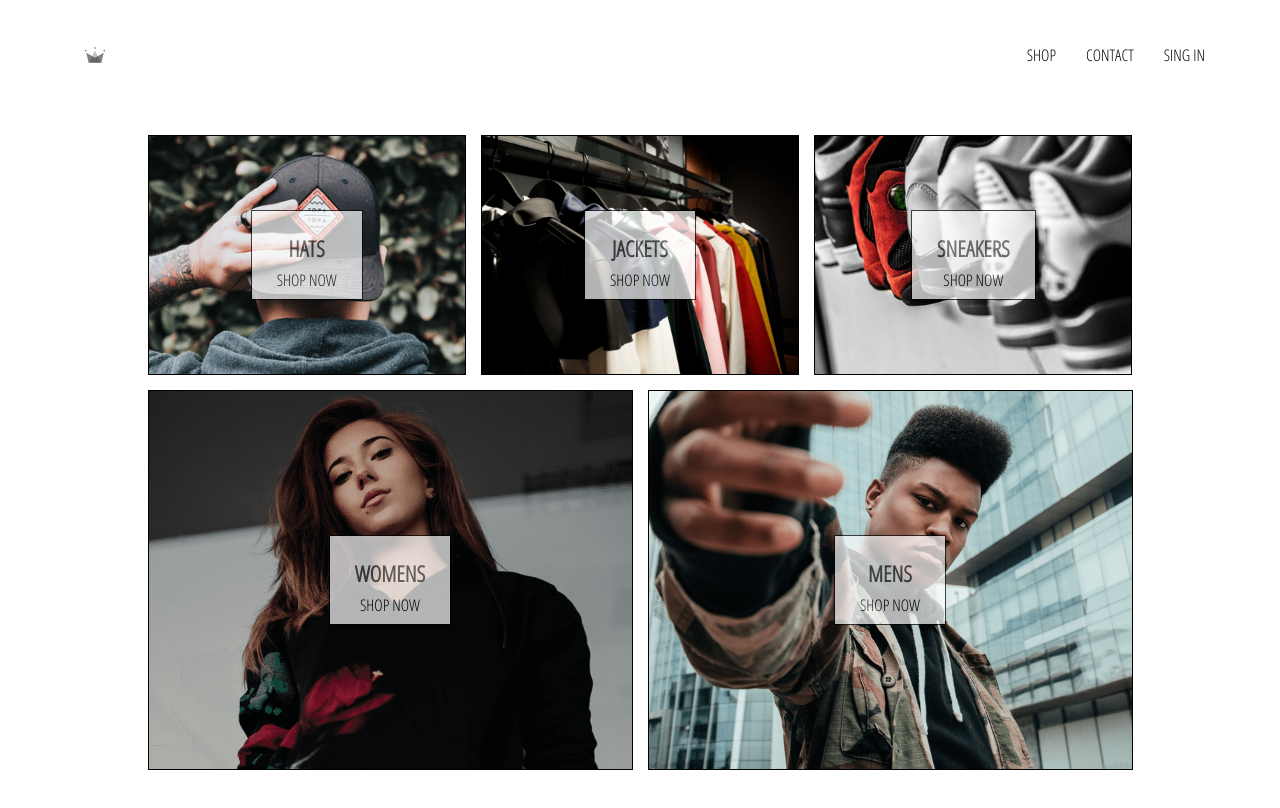
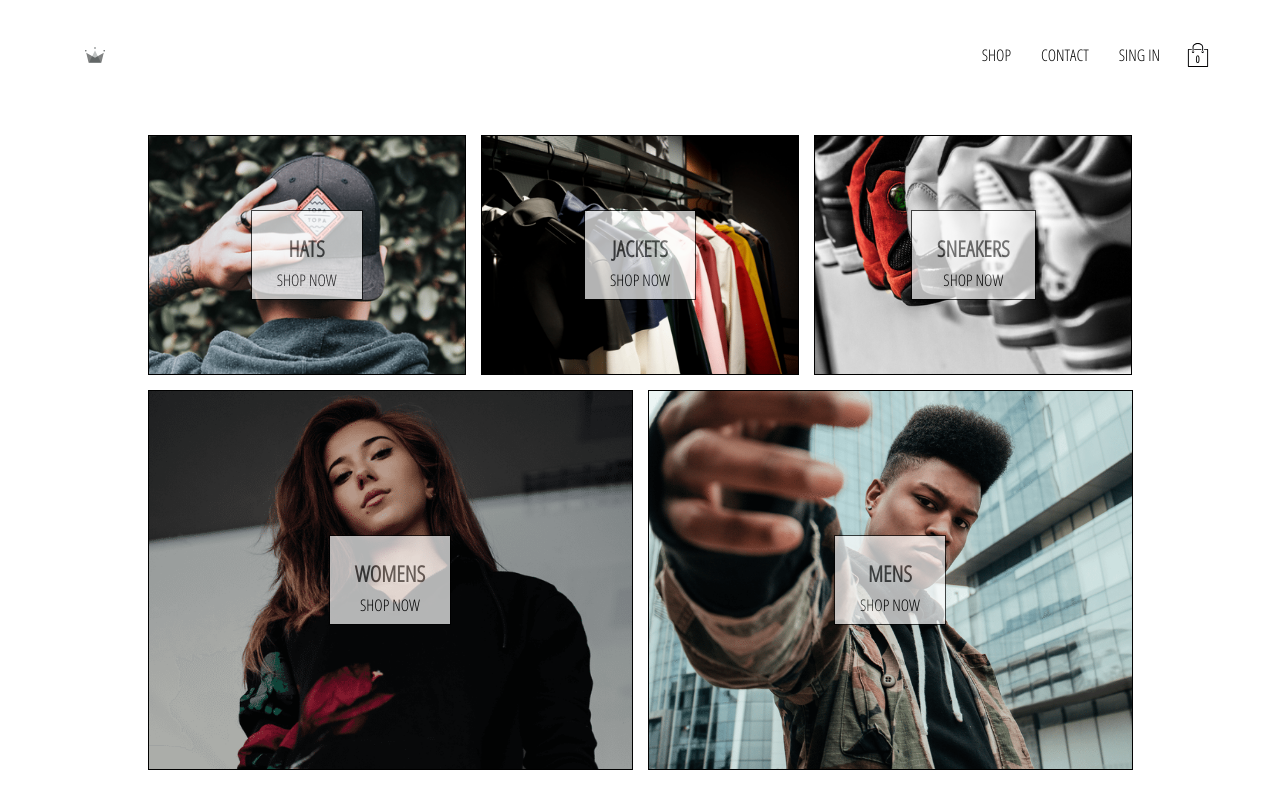
Before and after one commit to juestor/piubella, a React (Create React App) app in the folder piubella-jewelry/: page / in a window 1280 px wide. Shown: the top 808 px of the page. Built offline with nearby package versions, Linux system fonts and the light colour scheme; no server answers.

Commit message:
implement the cart icon and cart state status

```diff
--- /dev/null
+++ b/piubella-jewelry/src/components/cart-dropdown/cart-dropdown.component.jsx
@@ -0,0 +1,15 @@
+import React from 'react';
+
+import CustomButton from '../custom-button/custom-button.component';
+
+import './cart-dropdown.styles.scss'
+
+const CartDropdown = () => (
+    <div className='cart-dropdown'>
+        <div className='cart-items'/>
+        <CustomButton>GO TO CHECKOUT</CustomButton>
+
+    </div>
+);
+
+export default CartDropdown;
--- /dev/null
+++ b/piubella-jewelry/src/components/cart-dropdown/cart-dropdown.styles.scss
@@ -0,0 +1,24 @@
+.cart-dropdown {
+    position: absolute;
+    width: 240px;
+    height: 340px;
+    display: flex;
+    flex-direction: column;
+    padding: 20px;
+    border: 1px solid black;
+    background-color: white;
+    top: 90px;
+    right: 40px;
+    z-index: 5;
+
+    .cart-items {
+      height: 240px;
+      display: flex;
+      flex-direction: column;
+      overflow: scroll;
+    }
+
+    button {
+      margin-top: auto;
+    }
+  }
--- /dev/null
+++ b/piubella-jewelry/src/components/cart-icon/cart-icon.component.jsx
@@ -0,0 +1,24 @@
+import React from 'react';
+import { connect } from 'react-redux';
+
+import { toogleCartHidden } from '../../redux/cart/cart.actions';
+
+import { ReactComponent as ShoppingIcon } from '../../assets/shopping-bag.svg';
+
+import './cart-icon.styles.scss';
+
+const CartIcon = ({toogleCartHidden}) => (
+  <div className='cart-icon' onClick={toogleCartHidden}>
+    <ShoppingIcon className='shopping-icon'/>
+    <span className='item-count'>0</span>
+  </div>
+);
+
+const mapDispatchToProps = dispatch => ({
+  toogleCartHidden: () => dispatch(toogleCartHidden())
+});
+
+export default connect(
+  null,
+  mapDispatchToProps
+)(CartIcon);
--- /dev/null
+++ b/piubella-jewelry/src/components/cart-icon/cart-icon.styles.scss
@@ -0,0 +1,21 @@
+.cart-icon {
+    width: 45px;
+    height: 45px;
+    position: relative;
+    display: flex;
+    align-items: center;
+    justify-content: center;
+    cursor: pointer;
+
+    .shopping-icon {
+      width: 24px;
+      height: 24px;
+    }
+
+    .item-count {
+      position: absolute;
+      font-size: 10px;
+      font-weight: bold;
+      bottom: 12px;
+    }
+  }
--- a/piubella-jewelry/src/components/header/header.component.jsx
+++ b/piubella-jewelry/src/components/header/header.component.jsx
@@ -3,12 +3,14 @@ import { Link } from 'react-router-dom';
 import { connect } from 'react-redux';
 
 import { auth } from '../../firebase/firebase.utils';
+import CartIcon from '../cart-icon/cart-icon.component';
+import CartDropdown from '../cart-dropdown/cart-dropdown.component';
 
 import { ReactComponent as Logo } from '../../assets/crown.svg';
 
 import './header.styles.scss';
 
-const Header = ({ currentUser }) => (
+const Header = ({ currentUser, hidden }) => (
   <div className='header'>
     <Link to="/">
       <Logo className='logo-container' to='/'></Logo>
@@ -29,12 +31,17 @@ const Header = ({ currentUser }) => (
           SING IN
         </Link>
       )}
+      <CartIcon />
     </div>
+    {
+      hidden ? null : <CartDropdown />
+    }
   </div>
 );
 
-const mapStateToProps = (state) => ({
-  currentUser: state.user.currentUser
+const mapStateToProps = ({user: {currentUser}, cart: {hidden}}) => ({
+  currentUser,
+  hidden
 });
 
 export default connect(mapStateToProps)(Header);
--- /dev/null
+++ b/piubella-jewelry/src/redux/cart/cart.actions.js
@@ -0,0 +1,5 @@
+import CartActionTypes from "./cart.type";
+
+export const toogleCartHidden = () => ({
+  type: CartActionTypes.TOGGLE_CART_HIDDEN
+});
--- /dev/null
+++ b/piubella-jewelry/src/redux/cart/cart.reducer.jsx
@@ -0,0 +1,19 @@
+import CartActionTypes from './cart.type';
+
+const INITIAL_STATE = {
+  hidden: true
+};
+
+const cartReducer = (state=INITIAL_STATE, action) => {
+  switch(action.type) {
+    case CartActionTypes.TOGGLE_CART_HIDDEN:
+      return {
+        ...state,
+        hidden: !state.hidden
+      };
+    default:
+      return state;
+  }
+}
+
+export default cartReducer;
--- /dev/null
+++ b/piubella-jewelry/src/redux/cart/cart.type.js
@@ -0,0 +1,5 @@
+const CartActionTypes = {
+  TOGGLE_CART_HIDDEN: 'TOGGLE_CART_HIDDEN'
+}
+
+export default CartActionTypes;
--- a/piubella-jewelry/src/redux/root-reducer.js
+++ b/piubella-jewelry/src/redux/root-reducer.js
@@ -1,7 +1,9 @@
 import { combineReducers } from 'redux';
 
+import cartReducer from './cart/cart.reducer';
 import userReducer from './user/user.reducer';
 
 export default combineReducers({
+  cart: cartReducer,
   user: userReducer
 });
```
Also changed, not shown: piubella-jewelry/src/assets/shopping-bag.svg (added), 1 other file (tests, documents, lock files or other folders).
